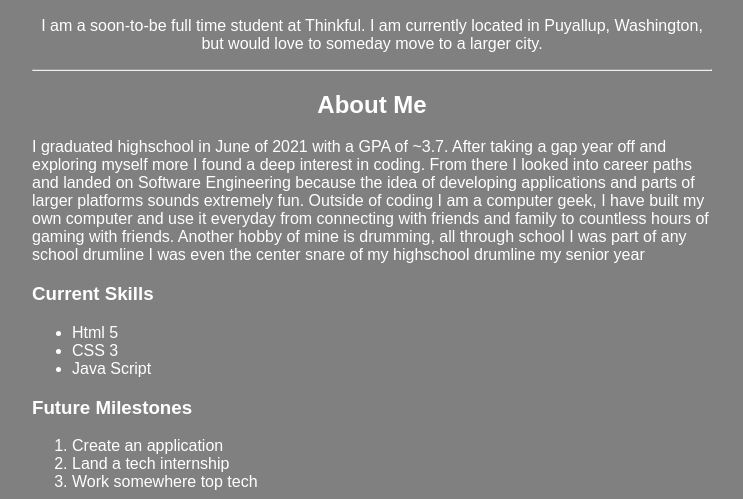
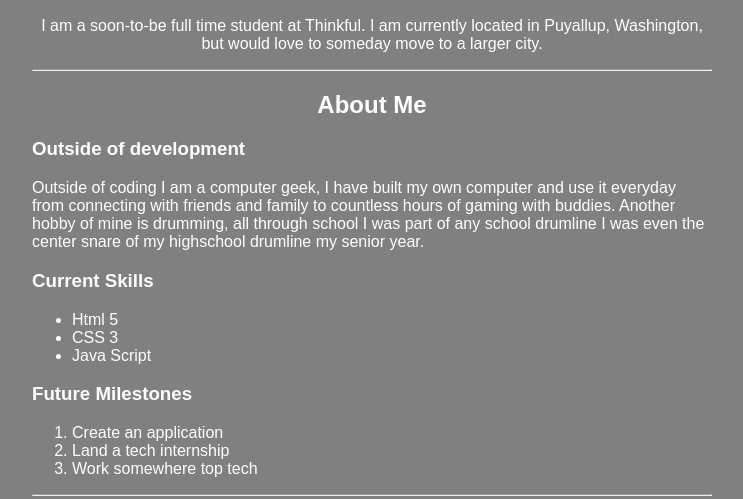
Before and after one commit to MWem03/Porfolio-Web-Project, a plain HTML site: page index.html in a window 1280 px wide. Shown: the part 464-963 px from the top of the page, without its empty margins (268-1011 px from the left). Drawn offline with Linux system fonts and the light colour scheme.

Commit message:
Revision 1
Removed a couple errors, an extra / in the img element and renamed my jpg. Took out the academics/development section of my about me.

```diff
--- a/index.html
+++ b/index.html
@@ -4,7 +4,7 @@
     <meta charset="UTF-8">
     <meta http-equiv="X-UA-Compatible" content="IE=edge">
     <meta name="viewport" content="width=device-width, initial-scale=1.0">
-    <link href="styles.css" rel="stylesheet" type="text/css" />
+    <link href="styles.css" rel="stylesheet" type="text/css">
     <title>Michael Wemmer | Full Time Student</title>
 </head>
 <body>
@@ -16,7 +16,7 @@
         <h2>Aspiring Software Engineer</h2>
     </header>
     <!--Picture of myself as one of the first things to see, attention grabber-->
-    <img src="Portfolio pic.jpg" alt="Michael taking a picture in a field">
+    <img src="portfolio-picture.jpg" alt="Michael taking a picture in a field">
     <!--Main, contains all the content of about me and lists-->
     <main>
         <!--div container to hold my secondary introduction, makes styling easier-->
@@ -28,12 +28,10 @@
         <hr>
         <article>
             <h2>About Me</h2>
+            <h3>Outside of development</h3>
             <p>
-                I graduated highschool in June of 2021 with a GPA of ~3.7.
-                After taking a gap year off and exploring myself more I found a deep interest in coding.
-                From there I looked into career paths and landed on Software Engineering because the idea of developing applications and parts of larger platforms sounds extremely fun.
-                Outside of coding I am a computer geek, I have built my own computer and use it everyday from connecting with friends and family to countless hours of gaming with friends.
-                Another hobby of mine is drumming, all through school I was part of any school drumline I was even the center snare of my highschool drumline my senior year
+                Outside of coding I am a computer geek, I have built my own computer and use it everyday from connecting with friends and family to countless hours of gaming with buddies.
+                Another hobby of mine is drumming, all through school I was part of any school drumline I was even the center snare of my highschool drumline my senior year.
             </p>
             <!--Two lists both relating to my current and future career in software development-->
             <h3>Current Skills</h3>
```
Also changed, not shown: 1 other file.
